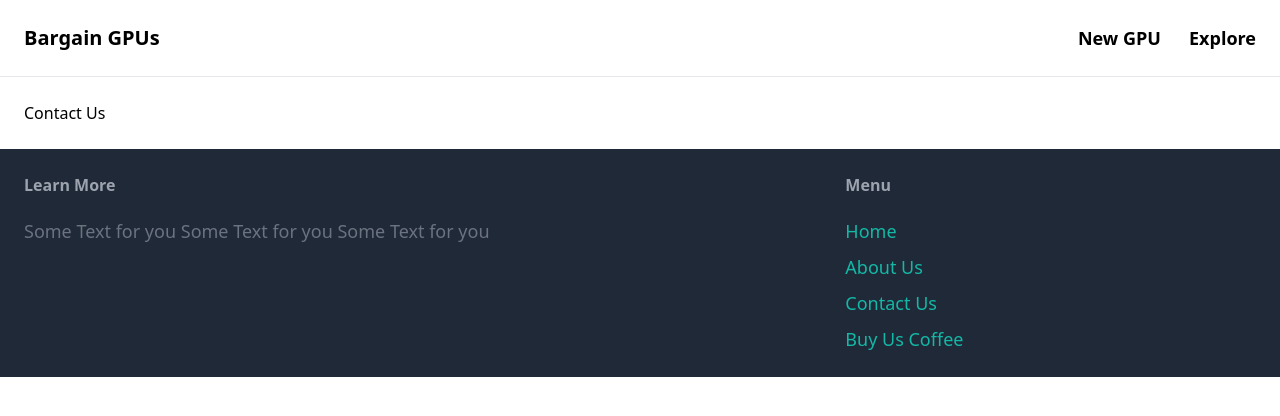
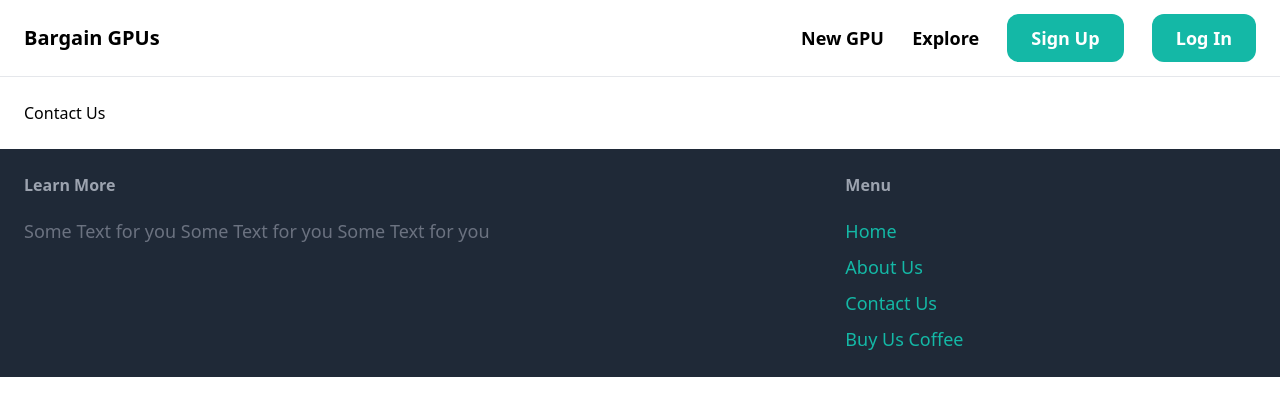
Before and after one commit to casualfawn/RetrowaveHub, a Django app: page /contact/ in a window 1280 px wide. Shown: the top 416 px of the page. Run offline with Django 4.2, Linux system fonts and the light colour scheme; some libraries are stand-ins or nearby versions.

Commit message:
updated bg

```diff
--- a/ecom/core/templates/core/base.html
+++ b/ecom/core/templates/core/base.html
@@ -10,16 +10,19 @@
     </head>
 
     <body>
-        <nav class="py-6 px-6 flex justify-between items-center border-b border-gray-200">
+          <nav class="py-6 px-6 flex justify-between items-center border-b border-gray-200">
             <a href="/" class="text-xl font-semibold">Bargain GPUs</a>
 
             <div class="space-x-6">
                 <a href="#" class="text-lg font-semibold hover:text-gray-500">New GPU</a>
                 <a href="#" class="text-lg font-semibold hover:text-gray-500">Explore</a>
 
+                <a href="#" class="px-6 py-3 text-lg font-semibold bg-teal-500 text-white rounded-xl hover:bg-teal-700">Sign Up</a>
+                <a href="#" class="px-6 py-3 text-lg font-semibold bg-teal-500 text-white rounded-xl hover:bg-teal-700">Log In</a>
 
             </div>
         </nav>
+
         <div class = "px-6 py-6">
             {% block content %}
             {% endblock %}
--- a/ecom/core/templates/core/index.html
+++ b/ecom/core/templates/core/index.html
@@ -12,10 +12,9 @@
 <body>
 <a>
     <center>
-        <a href="#" class="px-6 py-3 text-lg font-semibold bg-teal-500 text-white rounded-xl hover:bg-teal-700" style = "position:absolute;margin-left:43%;margin-top:3%;z-index:2;">Log In</a>
 
     <img src="media/product-images/hypertheme.gif"
-    alt="no image" style = "position:absolute;top:0px;left:0px;width:100%;height:1000px;" />
+    alt="no image" style = "position:absolute;top:80px;left:0px;width:100%;height:1000px;" />
     <img src="media/product-images/temp1.png"
     alt="no image" style = "position:relative;top:-1325px;left:1080px;width:200px;height:1100px" />
 
```
